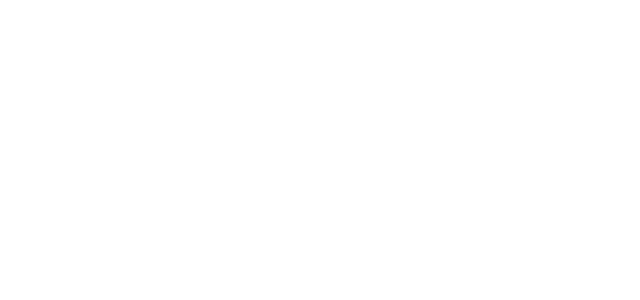
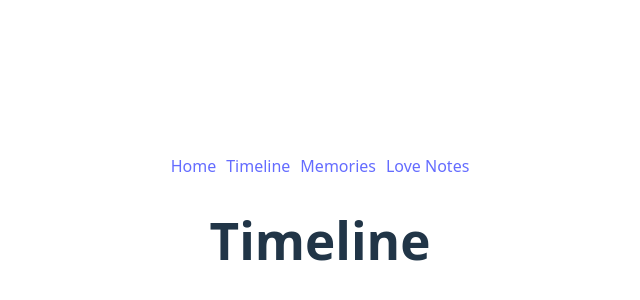
Before and after one commit to Samigu8/Our-Story, a React (Vite) app in the folder cs320-SamuelGutierrez-frontend/: page /timeline in a window 1280 px wide. Before the commit this address had no page. Shown: the part 172-472 px from the top of the page, without its empty margins (320-960 px from the left). Built offline with nearby package versions, Linux system fonts and the light colour scheme.

Commit message:
feat: implement navigation and add new components for Timeline, Memories, and Love Notes

```diff
--- a/cs320-SamuelGutierrez-frontend/src/Home.jsx
+++ /dev/null
@@ -1,7 +0,0 @@
-export default function Home() {
-  return (
-    <div>
-      <h1>Home</h1>
-    </div>
-  )
-}
--- /dev/null
+++ b/cs320-SamuelGutierrez-frontend/src/LoveNotes.jsx
@@ -0,0 +1,7 @@
+export default function LoveNotes() {
+  return (
+    <div>
+      <h1>Love Notes</h1>
+    </div>
+  )
+}
--- /dev/null
+++ b/cs320-SamuelGutierrez-frontend/src/Memories.jsx
@@ -0,0 +1,7 @@
+export default function Memories() {
+  return (
+    <div>
+      <h1>Memories</h1>
+    </div>
+  )
+}
--- /dev/null
+++ b/cs320-SamuelGutierrez-frontend/src/Navbar.jsx
@@ -0,0 +1,15 @@
+import React from "react";
+import { Link } from "react-router-dom";
+
+const Navbar = () => {
+    return (
+        <nav style={{display: 'flex', gap: '10px', justifyContent: 'center', marginBottom: '10px'}} >
+            <Link to="/">Home</Link>
+            <Link to="/timeline">Timeline</Link>
+            <Link to="/memories">Memories</Link>
+            <Link to="/lovenotes">Love Notes</Link>
+        </nav>
+    )
+}
+
+export default Navbar;
--- /dev/null
+++ b/cs320-SamuelGutierrez-frontend/src/Timeline.jsx
@@ -0,0 +1,7 @@
+export default function Timeline() {
+  return (
+    <div>
+      <h1>Timeline</h1>
+    </div>
+  )
+}
--- a/cs320-SamuelGutierrez-frontend/src/main.jsx
+++ b/cs320-SamuelGutierrez-frontend/src/main.jsx
@@ -2,15 +2,21 @@ import { StrictMode } from 'react'
 import { createRoot } from 'react-dom/client'
 import { BrowserRouter, Routes, Route } from 'react-router-dom'
 import './index.css'
+import Navbar from './Navbar.jsx'
 import App from './App.jsx'
-import Home from './Home.jsx'
+import Timeline from './Timeline.jsx'
+import Memories from './Memories.jsx'
+import LoveNotes from './LoveNotes.jsx'
 
 createRoot(document.getElementById('root')).render(
   <StrictMode>
     <BrowserRouter>
+      <Navbar />
       <Routes>
         <Route path="/" element={<App />} />
-        <Route path="/home" element={<Home />} />
+        <Route path="/timeline" element={<Timeline />} />
+        <Route path="/memories" element={<Memories />} />
+        <Route path="/lovenotes" element={<LoveNotes />} />
      </Routes>
     </BrowserRouter>
   </StrictMode>,
```
